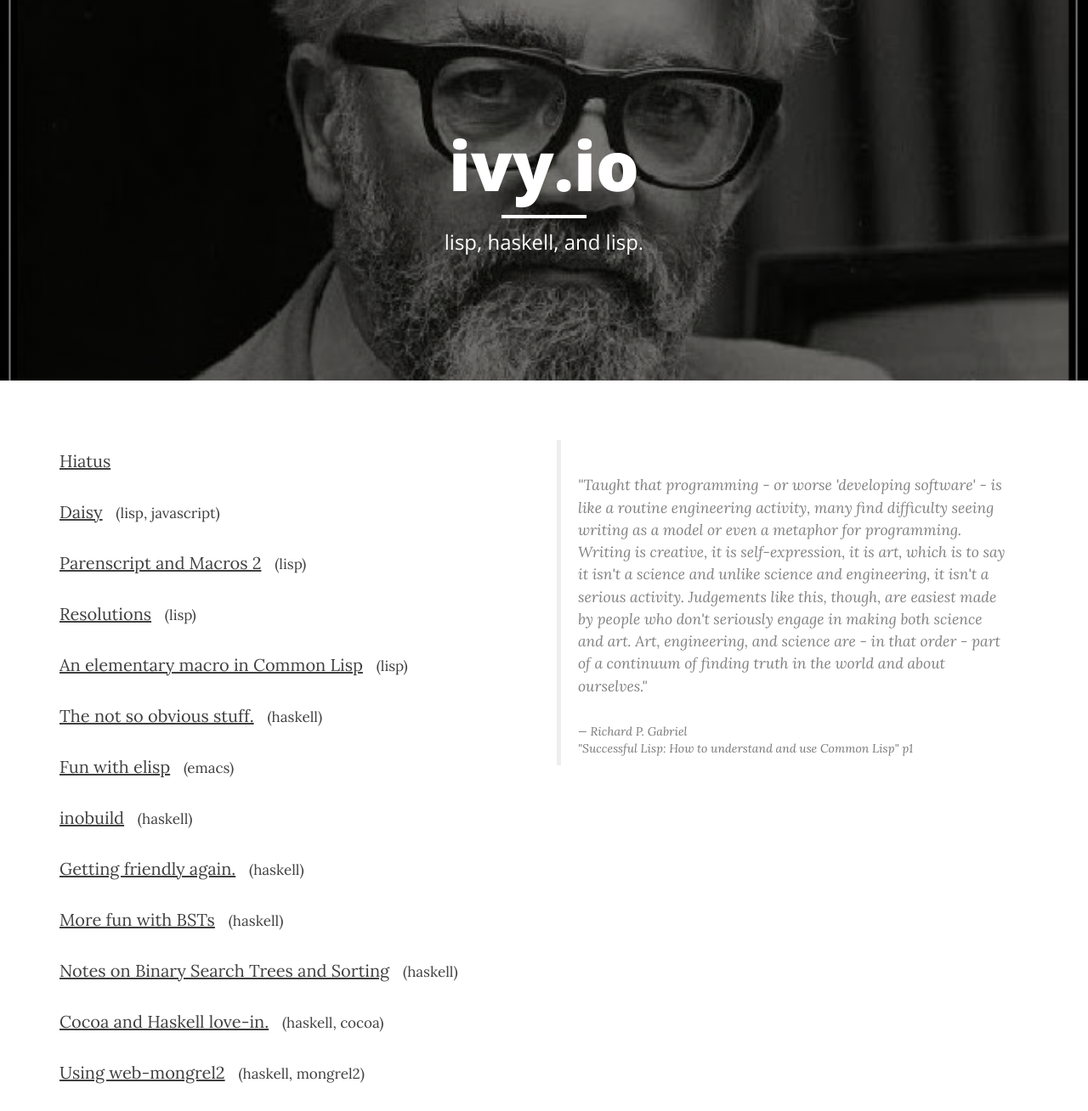
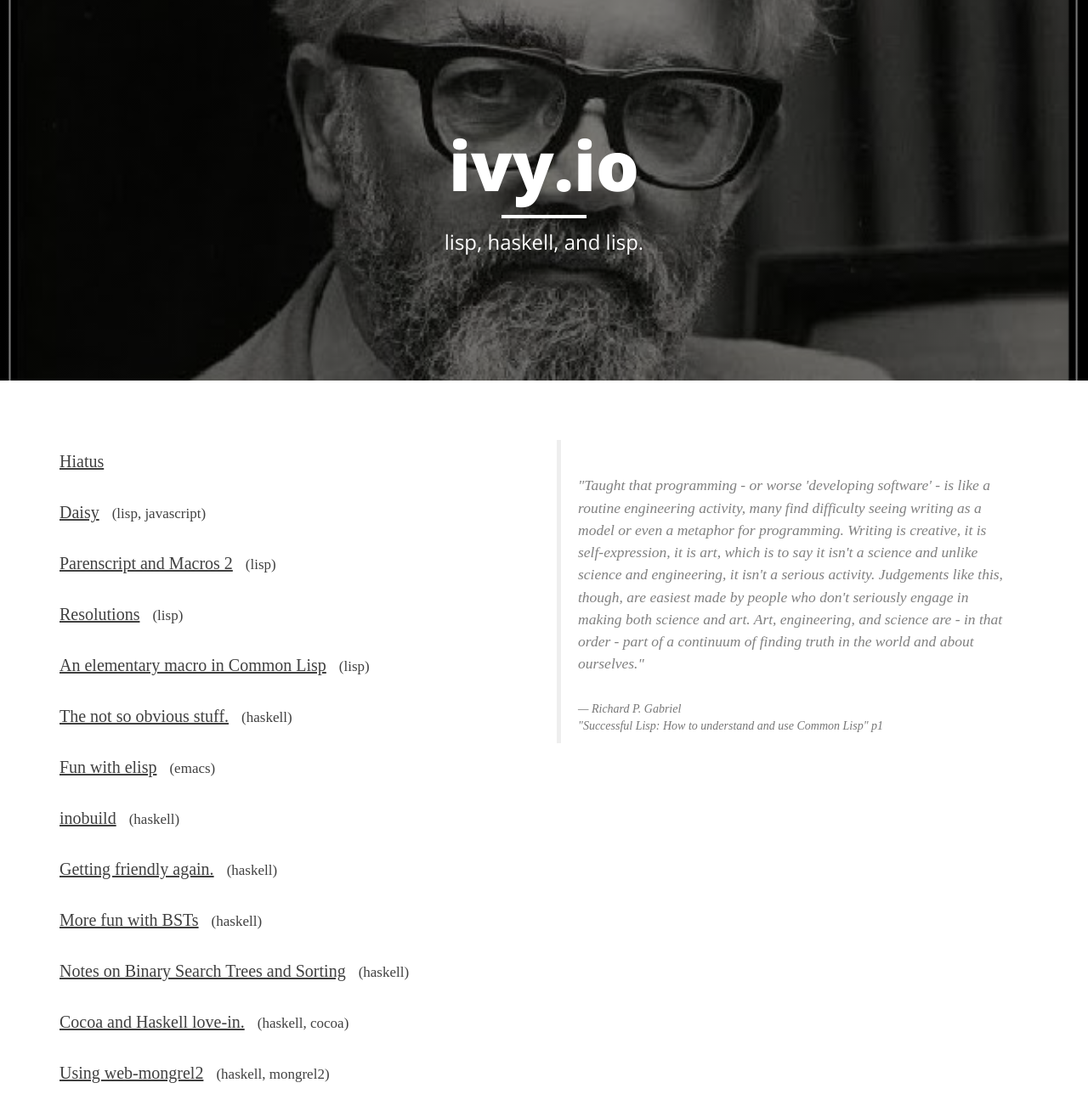
Before and after one commit to cmoore/cmoore.github.com, a Jekyll site: the page built from index.html, in a window 1280 px wide. Shown: the whole page at 85% size. Built offline with Jekyll 4.4.1, drawn with Linux system fonts in a browser that asks for light colours; some web fonts are replaced; Markdown is read by kramdown in place of the engine named in the settings; the list of posts is cut into pages by our own code.

Commit message:
He's staring at me...

```diff
--- a/_layouts/default.html
+++ b/_layouts/default.html
@@ -14,6 +14,7 @@
     <link rel="stylesheet" href="http://fonts.googleapis.com/css?family=Lora:400,700,400italic,700italic" type="text/css" media="screen" />
     <link rel="stylesheet" href="http://fonts.googleapis.com/css?family=Open+Sans:300italic,400italic,600italic,700italic,800italic,400,300,600,700,800" type="text/css" media="screen" />
     <link rel="stylesheet" href="/css/pyg.css" type="text/css" media="screen" />
+    <link rel="stylesheet" href="/css/ivy.css" type="text/css" media="screen" />
 
     <!-- HTML5 shim, for IE6-8 support of HTML5 elements -->
     <!--[if lt IE 9]>
--- a/css/ivy.css
+++ b/css/ivy.css
@@ -1,7 +1,12 @@
 
 * {
-//    font-family: "Source Sans Pro";
+    //    font-family: "Source Sans Pro";
     font-family: "Muli";
+
+}
+
+a {
+    text-decoration: none;
 }
 
 code {
```
